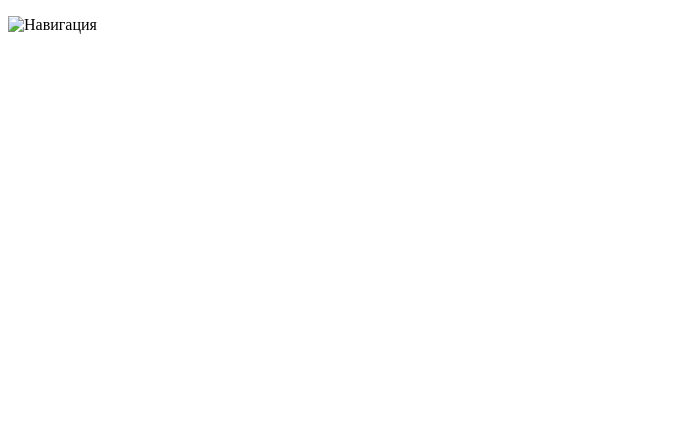
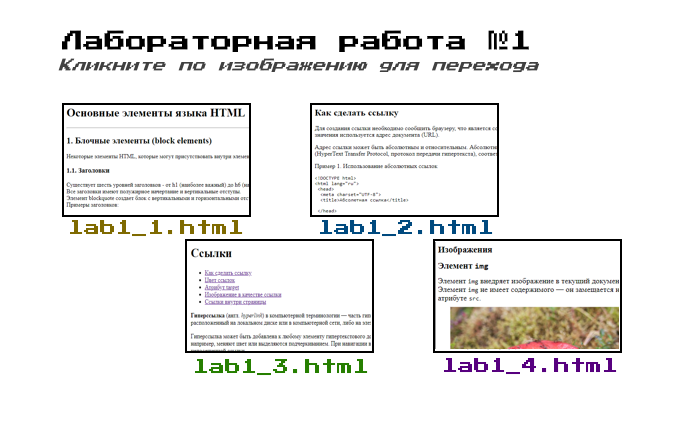
Before and after one commit to xImDoctor/html-css-js-labs, a plain HTML site: page lab1/lab1_5.html in a window 1280 px wide. Shown: the whole page, without its empty margins (0-677 px from the left). Drawn offline with Linux system fonts and the light colour scheme.

Commit message:
Update lab1_5.html
Update link to src and resolution

```diff
--- a/lab1/lab1_5.html
+++ b/lab1/lab1_5.html
@@ -7,7 +7,7 @@
 </head>
 
 <body>
-    <p><img src="1.gif" width="411" height="46" usemap="#map" alt="Навигация"></p>
+    <p><img src="src/lab1_map.png" width="677px" usemap="#map" alt="Навигация"></p>
     <map name="map">
         <area shape="poly" alt="Закладка 2"
             coords="210,27,203,9,202,6,197,2,192,1,120,1,115,2,110,6,112,9,119,27,119,32,211,32,210,27" href="2.html">
```
